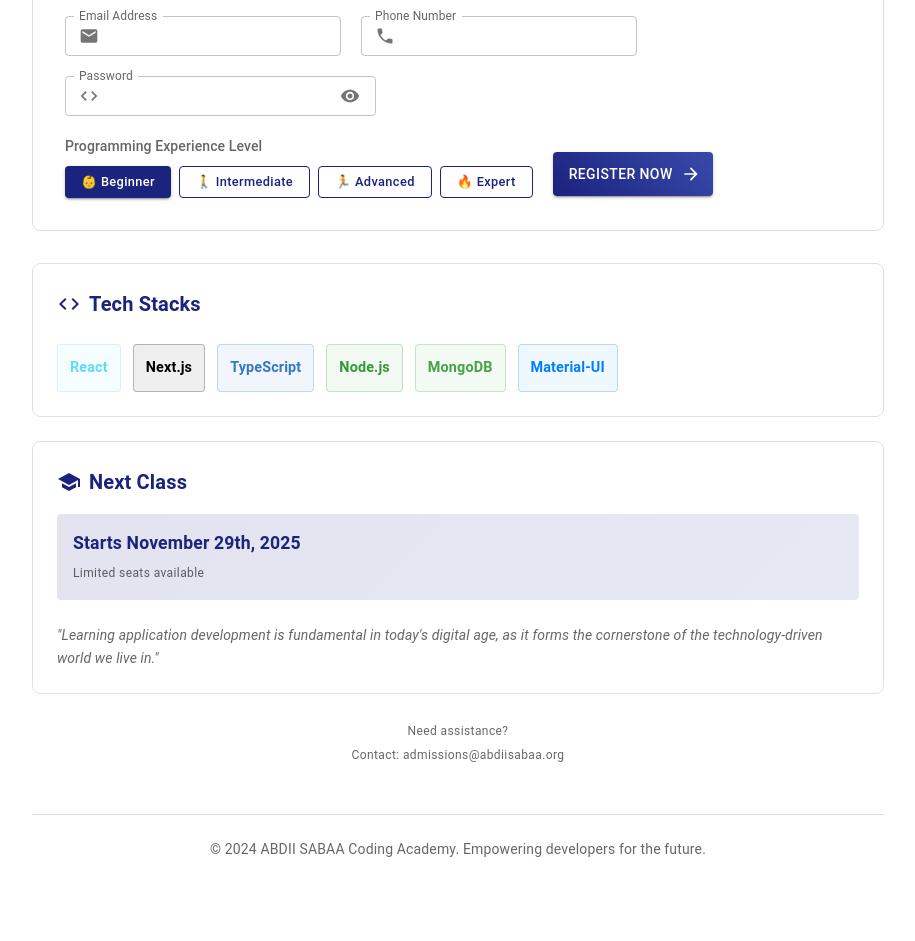
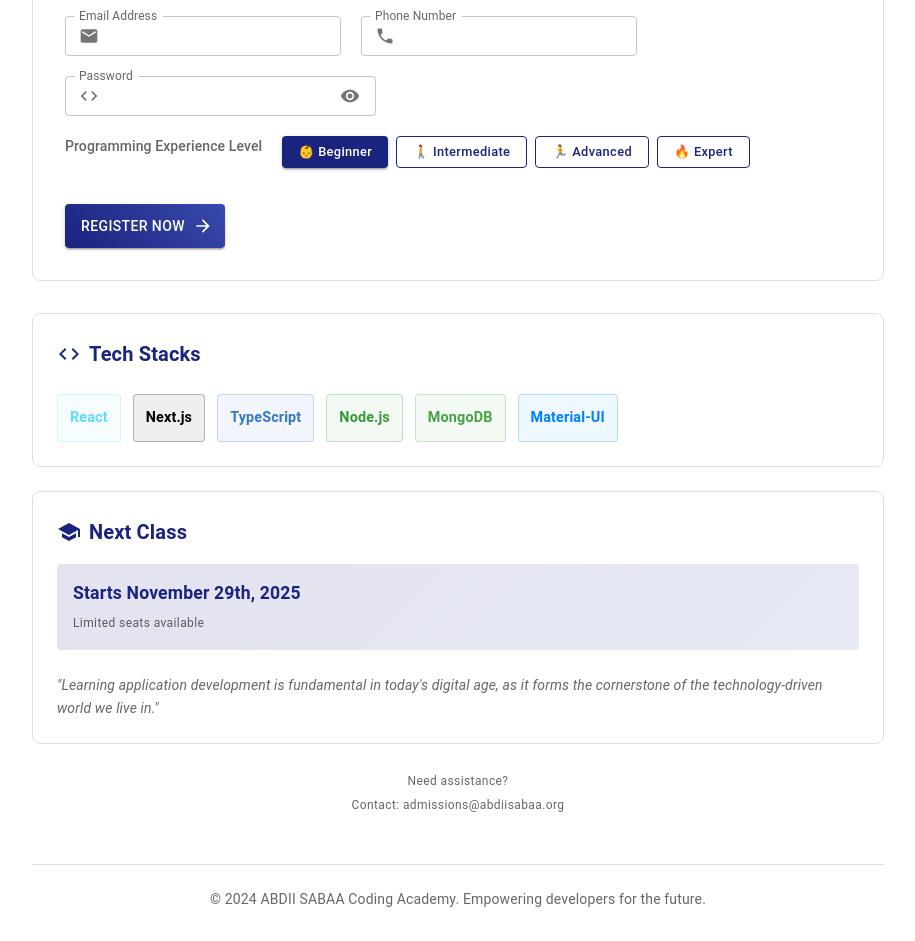
Before and after one commit to lenchoeba11-del/my-app, a Next.js app: page / in a window 1280 px wide. Shown: the part 440-1381 px from the top of the page, without its empty margins (182-1097 px from the left). Before the commit the page ends 1331 px from the top, so only its background shows below. Built offline with nearby package versions, Linux system fonts and the light colour scheme.

Commit message:
Fix import error and update page.tsx

```diff
--- a/app/page.tsx
+++ b/app/page.tsx
@@ -152,7 +152,7 @@ export default function RegistrationPage() {
 
       <Grid container spacing={4}>
         {/* Left Column - Form */}
-        <Grid item xs={12} md={7}>
+        <Grid container item xs={12} md={7}>
           <Paper
             elevation={0}
             sx={{
@@ -193,7 +193,7 @@ export default function RegistrationPage() {
 
                 <form onSubmit={handleSubmit}>
                   <Grid container spacing={2.5}>
-                    <Grid item xs={12} sm={6}>
+                    <Grid container item xs={12} sm={6}>
                       <TextField
                         fullWidth
                         name="firstName"
@@ -213,7 +213,7 @@ export default function RegistrationPage() {
                       />
                     </Grid>
 
-                    <Grid item xs={12} sm={6}>
+                    <Grid container item xs={12} sm={6}>
                       <TextField
                         fullWidth
                         name="lastName"
@@ -226,7 +226,7 @@ export default function RegistrationPage() {
                       />
                     </Grid>
 
-                    <Grid item xs={12}>
+                    <Grid container item xs={12}>
                       <TextField
                         fullWidth
                         name="email"
@@ -247,7 +247,7 @@ export default function RegistrationPage() {
                       />
                     </Grid>
 
-                    <Grid item xs={12}>
+                    <Grid container item xs={12}>
                       <TextField
                         fullWidth
                         name="phone"
@@ -267,7 +267,7 @@ export default function RegistrationPage() {
                       />
                     </Grid>
 
-                    <Grid item xs={12}>
+                    <Grid container item xs={12}>
                       <TextField
                         fullWidth
                         name="password"
@@ -299,7 +299,7 @@ export default function RegistrationPage() {
                       />
                     </Grid>
 
-                    <Grid item xs={12}>
+                    <Grid container item xs={12}>
                       <Typography variant="subtitle2" sx={{ mb: 1, color: '#666', fontWeight: 500 }}>
                         Programming Experience Level
                       </Typography>
@@ -331,7 +331,7 @@ export default function RegistrationPage() {
                       </Box>
                     </Grid>
 
-                    <Grid item xs={12} sx={{ pt: 2 }}>
+                    <Grid container item xs={12} sx={{ pt: 2 }}>
                       <Button
                         type="submit"
                         fullWidth
@@ -357,7 +357,7 @@ export default function RegistrationPage() {
         </Grid>
 
         {/* Right Column - Info */}
-        <Grid item xs={12} md={5}>
+        <Grid container item xs={12} md={5}>
           <Box sx={{ position: 'sticky', top: 20 }}>
             {/* Tech Stacks */}
             <Paper
@@ -387,7 +387,7 @@ export default function RegistrationPage() {
 
               <Grid container spacing={1.5}>
                 {techStacks.map((tech) => (
-                  <Grid item xs={6} key={tech.name}>
+                  <Grid container item xs={6} key={tech.name}>
                     <Box
                       sx={{
                         p: 1.5,
```
